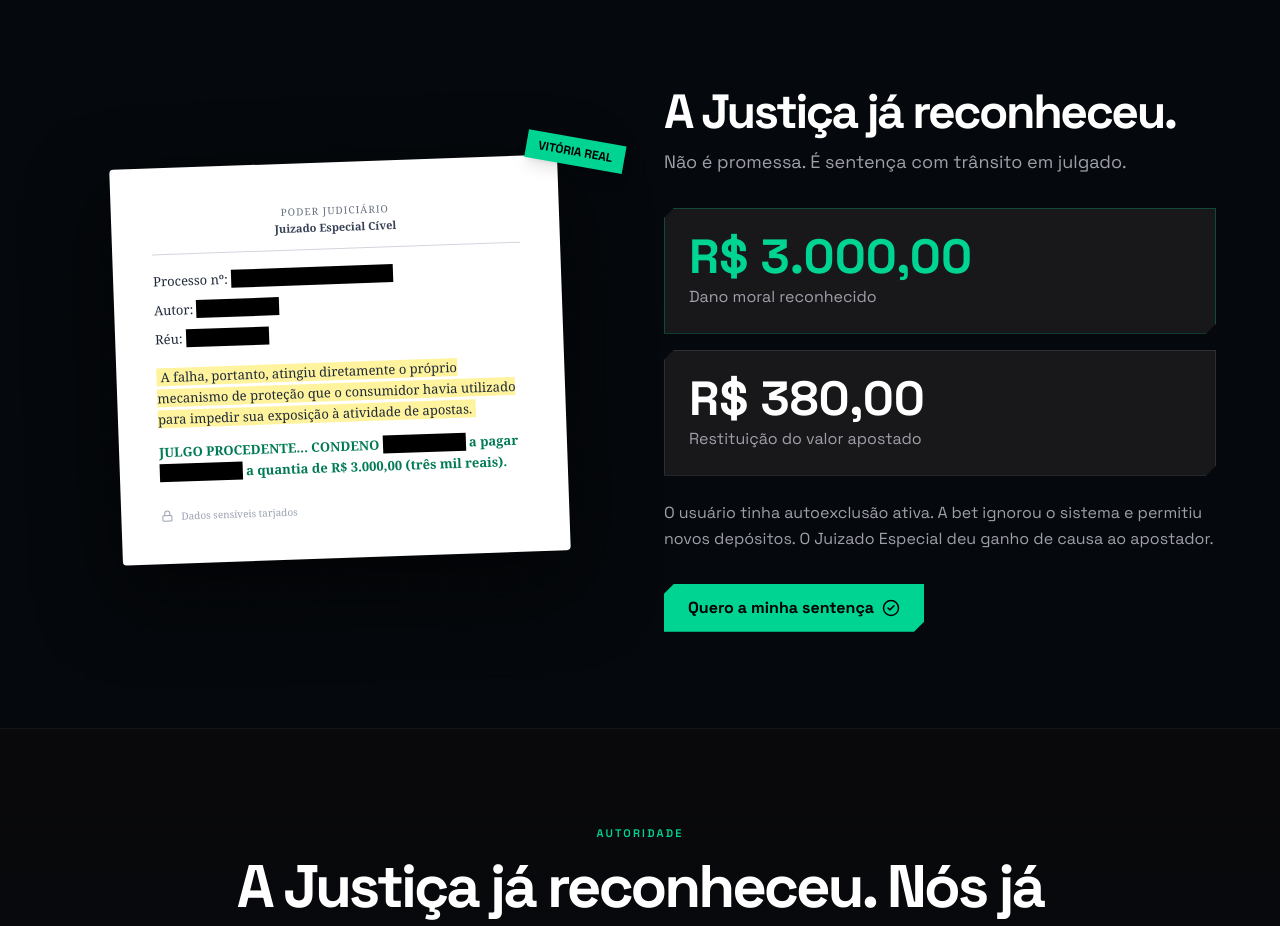
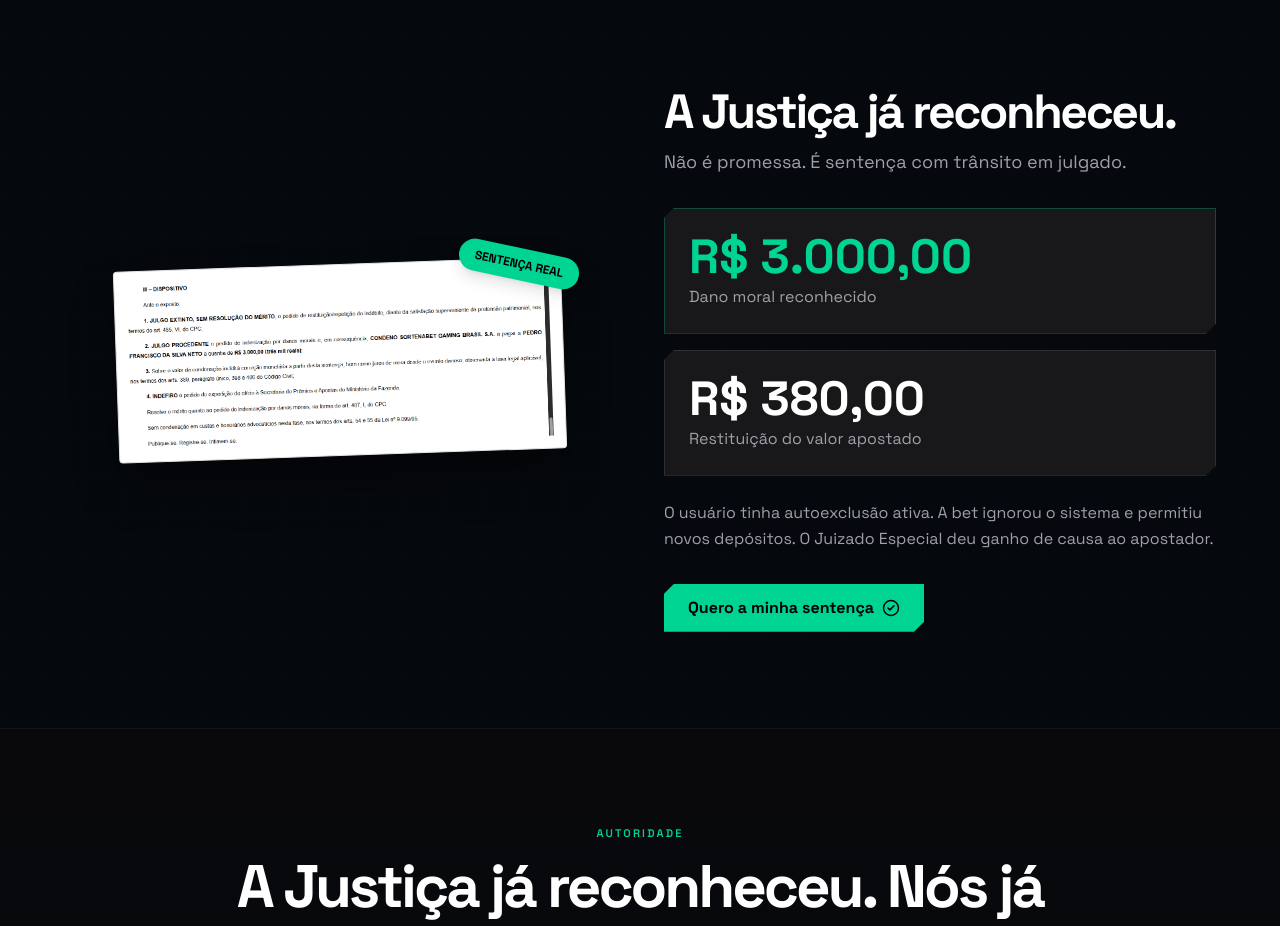
Before and after one commit to pedrofsneto33/EBookall, a Next.js app: page / in a window 1280 px wide. Shown: the part 980-1906 px from the top of the page. Built offline with nearby package versions, Linux system fonts and the light colour scheme; no server answers.

Commit message:
Foto real sentenca em CourtWinSection

```diff
--- a/components/home/CourtWinSection.tsx
+++ b/components/home/CourtWinSection.tsx
@@ -1,7 +1,8 @@
 "use client";
 
 import { motion } from "motion/react";
-import { CheckCircle2, Lock } from "lucide-react";
+import { CheckCircle2 } from "lucide-react";
+import Image from "next/image";
 import Link from "next/link";
 
 export default function CourtWinSection() {
@@ -18,71 +19,20 @@ export default function CourtWinSection() {
 
       <div className="relative mx-auto max-w-6xl grid lg:grid-cols-2 gap-12 items-center">
         {/* Documento */}
-        <motion.div
-          initial={{ opacity: 0, scale: 0.9, rotate: 0 }}
-          whileInView={{ opacity: 1, scale: 1, rotate: -2 }}
-          viewport={{ once: true, amount: 0.3 }}
-          transition={{ duration: 0.7, ease: "easeOut" }}
-          className="relative"
-        >
-          <div className="absolute -top-4 -right-4 z-10 bg-emerald-400 text-black font-black text-xs px-3 py-1.5 rotate-12 shadow-lg">
-            VITÓRIA REAL
+        <div className="relative w-full max-w-md mx-auto group mt-10 md:mt-0">
+          <div className="absolute -top-4 -right-4 z-20 bg-emerald-400 text-black font-black text-xs px-4 py-2 rounded-full shadow-lg rotate-12 transition-transform duration-300 group-hover:rotate-0">
+            SENTENÇA REAL
           </div>
-          <div className="bg-white text-gray-800 rounded-sm shadow-[0_30px_80px_rgba(0,0,0,0.6)] p-8 md:p-10 font-serif text-[13px] leading-relaxed max-w-md mx-auto">
-            <div className="text-center border-b border-gray-300 pb-3 mb-4">
-              <p className="text-[10px] uppercase tracking-widest text-gray-500">
-                Poder Judiciário
-              </p>
-              <p className="text-[11px] font-bold text-gray-700">
-                Juizado Especial Cível
-              </p>
-            </div>
-
-            <p className="mb-2">
-              Processo nº:{" "}
-              <span className="bg-black text-transparent select-none">
-                0000000-00.0000.0.00.0000
-              </span>
-            </p>
-            <p className="mb-2">
-              Autor:{" "}
-              <span className="bg-black text-transparent select-none">
-                █████████
-              </span>
-            </p>
-            <p className="mb-4">
-              Réu:{" "}
-              <span className="bg-black text-transparent select-none">
-                █████████
-              </span>
-            </p>
-
-            <p className="mb-3">
-              <span className="bg-yellow-200/80 px-1">
-                A falha, portanto, atingiu diretamente o próprio mecanismo de
-                proteção que o consumidor havia utilizado para impedir sua
-                exposição à atividade de apostas.
-              </span>
-            </p>
-
-            <p className="font-bold text-emerald-700">
-              JULGO PROCEDENTE... CONDENO{" "}
-              <span className="bg-black text-transparent select-none">
-                █████████
-              </span>{" "}
-              a pagar{" "}
-              <span className="bg-black text-transparent select-none">
-                █████████
-              </span>{" "}
-              a quantia de R$ 3.000,00 (três mil reais).
-            </p>
-
-            <div className="mt-6 flex items-center gap-2 text-[10px] text-gray-400">
-              <Lock size={12} />
-              Dados sensíveis tarjados
-            </div>
+          <div className="bg-white p-3 rounded-sm shadow-2xl shadow-black/50 rotate-[-2deg] transition-all duration-500 group-hover:rotate-0 group-hover:scale-105 border border-zinc-200">
+            <Image
+              src="/images/sentenca-real.png"
+              alt="Sentença real do Juizado Especial"
+              width={600}
+              height={900}
+              className="w-full h-auto object-cover"
+            />
           </div>
-        </motion.div>
+        </div>
 
         {/* Dados */}
         <motion.div
```
Also changed, not shown: public/images/sentenca-real.jpg (added), public/images/sentenca-real.png (added).
